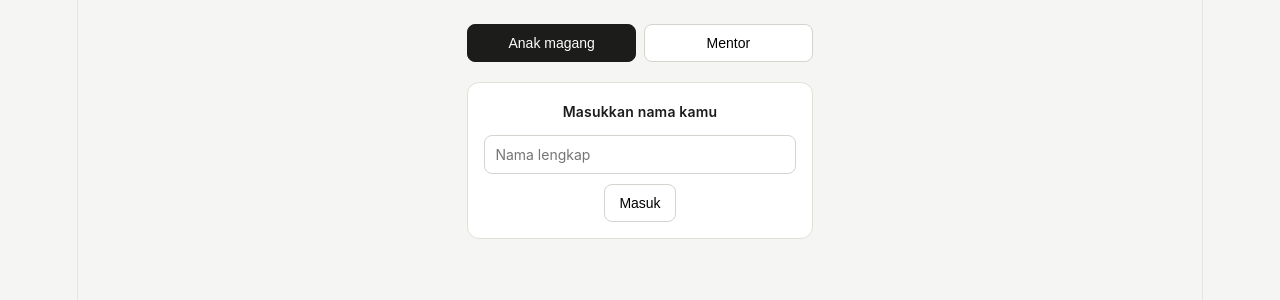
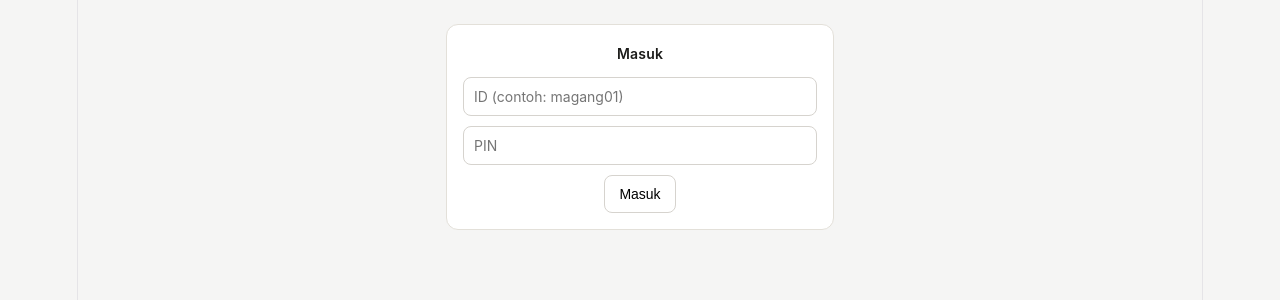
Before and after one commit to mufi1004/absensi-magang-01, a React (Vite) app: page / in a window 1280 px wide. Shown: the top 300 px of the page. Built offline with nearby package versions, Linux system fonts and the light colour scheme.

Commit message:
Update App.jsx

```diff
--- a/src/App.jsx
+++ b/src/App.jsx
@@ -11,55 +11,74 @@ function todayDate() {
   return new Date().toISOString().slice(0, 10)
 }
 
-function InternView() {
-  const [name, setName] = useState(localStorage.getItem('internName') || '')
-  const [internId, setInternId] = useState(localStorage.getItem('internId') || '')
+function LoginScreen({ onLogin }) {
+  const [loginId, setLoginId] = useState('')
+  const [pin, setPin] = useState('')
+  const [error, setError] = useState('')
+  const [loading, setLoading] = useState(false)
+
+  async function handleSubmit() {
+    if (!loginId.trim() || !pin.trim()) return
+    setLoading(true)
+    setError('')
+    const { data, error: err } = await supabase
+      .from('users')
+      .select('*')
+      .eq('login_id', loginId.trim())
+      .eq('pin', pin.trim())
+      .maybeSingle()
+
+    if (err || !data) {
+      setError('ID atau PIN salah. Coba lagi.')
+      setLoading(false)
+      return
+    }
+    localStorage.setItem('userId', data.id)
+    localStorage.setItem('userName', data.name)
+    localStorage.setItem('userRole', data.role)
+    onLogin(data)
+    setLoading(false)
+  }
+
+  return (
+    <div className="card login-card">
+      <p className="label">Masuk</p>
+      <input
+        value={loginId}
+        onChange={(e) => setLoginId(e.target.value)}
+        placeholder="ID (contoh: magang01)"
+      />
+      <input
+        type="password"
+        value={pin}
+        onChange={(e) => setPin(e.target.value)}
+        placeholder="PIN"
+        onKeyDown={(e) => e.key === 'Enter' && handleSubmit()}
+      />
+      {error && <p className="error-text">{error}</p>}
+      <button className="primary" onClick={handleSubmit} disabled={loading}>
+        {loading ? 'Memeriksa...' : 'Masuk'}
+      </button>
+    </div>
+  )
+}
+
+function InternView({ user, onLogout }) {
   const [attendance, setAttendance] = useState(null)
   const [taskText, setTaskText] = useState('')
   const [tasks, setTasks] = useState([])
   const [loading, setLoading] = useState(false)
 
   useEffect(() => {
-    if (internId) {
-      loadAttendance()
-      loadTasks()
-    }
-  }, [internId])
-
-  async function handleLogin() {
-    if (!name.trim()) return
-    setLoading(true)
-    const { data: existing } = await supabase
-      .from('interns')
-      .select('*')
-      .eq('name', name.trim())
-      .maybeSingle()
-
-    let id = existing?.id
-    if (!id) {
-      const { data: created, error } = await supabase
-        .from('interns')
-        .insert({ name: name.trim() })
-        .select()
-        .single()
-      if (error) {
-        alert('Gagal masuk: ' + error.message)
-        setLoading(false)
-        return
-      }
-      id = created.id
-    }
-    localStorage.setItem('internName', name.trim())
-    localStorage.setItem('internId', id)
-    setInternId(id)
-    setLoading(false)
-  }
+    loadAttendance()
+    loadTasks()
+  }, [])
 
   async function loadAttendance() {
     const { data } = await supabase
       .from('attendance')
       .select('*')
-      .eq('intern_id', internId)
+      .eq('user_id', user.id)
       .eq('date', todayDate())
       .maybeSingle()
     setAttendance(data || null)
@@ -69,7 +88,7 @@ function InternView() {
     const { data } = await supabase
       .from('tasks')
       .select('*')
-      .eq('intern_id', internId)
+      .eq('user_id', user.id)
       .gte('created_at', todayDate())
       .order('created_at', { ascending: false })
     setTasks(data || [])
@@ -79,7 +98,7 @@ function InternView() {
     setLoading(true)
     const { data, error } = await supabase
       .from('attendance')
-      .insert({ intern_id: internId, check_in: new Date().toISOString() })
+      .insert({ user_id: user.id, check_in: new Date().toISOString() })
       .select()
       .single()
     if (!error) setAttendance(data)
@@ -104,35 +123,12 @@ function InternView() {
     setLoading(true)
     const { error } = await supabase
       .from('tasks')
-      .insert({ intern_id: internId, content: taskText.trim() })
+      .insert({ user_id: user.id, content: taskText.trim() })
     if (!error) {
       setTaskText('')
       loadTasks()
     }
     setLoading(false)
-  }
-
-  function handleLogout() {
-    localStorage.removeItem('internName')
-    localStorage.removeItem('internId')
-    setInternId('')
-    setName('')
-    setAttendance(null)
-    setTasks([])
-  }
-
-  if (!internId) {
-    return (
-      <div className="card">
-        <p className="label">Masukkan nama kamu</p>
-        <input
-          value={name}
-          onChange={(e) => setName(e.target.value)}
-          placeholder="Nama lengkap"
-        />
-        <button onClick={handleLogin} disabled={loading}>Masuk</button>
-      </div>
-    )
   }
 
   const status = attendance?.check_out ? 'Selesai' : attendance?.check_in ? 'Sedang bekerja' : 'Belum absen'
@@ -142,14 +138,14 @@ function InternView() {
       <div className="card">
         <div className="row-between">
           <div>
-            <p className="name">{name}</p>
+            <p className="name">{user.name}</p>
             <p className="muted">{status}</p>
           </div>
-          <button className="ghost" onClick={handleLogout}>Keluar</button>
+          <button className="ghost" onClick={onLogout}>Keluar</button>
         </div>
         <div className="btn-row">
-          <button onClick={handleCheckIn} disabled={loading || !!attendance}>Check-in</button>
-          <button onClick={handleCheckOut} disabled={loading || !attendance || !!attendance?.check_out}>Check-out</button>
+          <button className="primary" onClick={handleCheckIn} disabled={loading || !!attendance}>Check-in</button>
+          <button className="primary" onClick={handleCheckOut} disabled={loading || !attendance || !!attendance?.check_out}>Check-out</button>
         </div>
         {attendance && (
           <p className="muted small">
@@ -166,7 +162,7 @@ function InternView() {
           onChange={(e) => setTaskText(e.target.value)}
           placeholder="Tulis tugas/project yang dikerjakan hari ini"
         />
-        <button onClick={handleSubmitTask} disabled={loading}>Kirim laporan</button>
+        <button className="primary full" onClick={handleSubmitTask} disabled={loading}>Kirim laporan</button>
         <div className="task-list">
           {tasks.map((t) => (
             <div key={t.id} className="task-item">
@@ -179,7 +175,7 @@ function InternView() {
   )
 }
 
-function MentorView() {
+function MentorView({ user, onLogout }) {
   const [rows, setRows] = useState([])
   const [loading, setLoading] = useState(true)
 
@@ -189,7 +185,7 @@ function MentorView() {
 
   async function loadData() {
     setLoading(true)
-    const { data: interns } = await supabase.from('interns').select('*')
+    const { data: interns } = await supabase.from('users').select('*').eq('role', 'intern')
     const { data: attendance } = await supabase
       .from('attendance')
       .select('*')
@@ -201,8 +197,8 @@ function MentorView() {
 
     const combined = (interns || []).map((intern) => ({
       ...intern,
-      attendance: (attendance || []).find((a) => a.intern_id === intern.id),
-      tasks: (tasks || []).filter((t) => t.intern_id === intern.id),
+      attendance: (attendance || []).find((a) => a.user_id === intern.id),
+      tasks: (tasks || []).filter((t) => t.user_id === intern.id),
     }))
     setRows(combined)
     setLoading(false)
@@ -210,12 +206,16 @@ function MentorView() {
 
   return (
     <div>
+      <div className="row-between" style={{ marginBottom: '12px' }}>
+        <p className="name">{user.name}</p>
+        <button className="ghost" onClick={onLogout}>Keluar</button>
+      </div>
       <div className="row-between">
         <p className="label">Rekap hari ini</p>
         <button className="ghost" onClick={loadData}>Muat ulang</button>
       </div>
       {loading && <p className="muted">Memuat...</p>}
-      {!loading && rows.length === 0 && <p className="muted">Belum ada anak magang yang absen.</p>}
+      {!loading && rows.length === 0 && <p className="muted">Belum ada anak magang terdaftar.</p>}
       {rows.map((r) => {
         const status = r.attendance?.check_out ? 'Selesai' : r.attendance?.check_in ? 'Sedang bekerja' : 'Belum absen'
         return (
@@ -247,15 +247,25 @@ function MentorView() {
 }
 
 export default function App() {
-  const [view, setView] = useState('intern')
+  const [user, setUser] = useState(() => {
+    const id = localStorage.getItem('userId')
+    const name = localStorage.getItem('userName')
+    const role = localStorage.getItem('userRole')
+    return id ? { id, name, role } : null
+  })
+
+  function handleLogout() {
+    localStorage.removeItem('userId')
+    localStorage.removeItem('userName')
+    localStorage.removeItem('userRole')
+    setUser(null)
+  }
 
   return (
     <div className="app">
-      <div className="switch-row">
-        <button className={view === 'intern' ? 'active' : ''} onClick={() => setView('intern')}>Anak magang</button>
-        <button className={view === 'mentor' ? 'active' : ''} onClick={() => setView('mentor')}>Mentor</button>
-      </div>
-      {view === 'intern' ? <InternView /> : <MentorView />}
+      {!user && <LoginScreen onLogin={setUser} />}
+      {user?.role === 'intern' && <InternView user={user} onLogout={handleLogout} />}
+      {user?.role === 'mentor' && <MentorView user={user} onLogout={handleLogout} />}
     </div>
   )
 }
```
